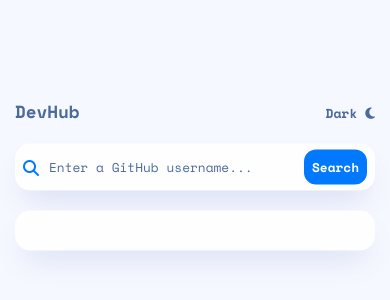
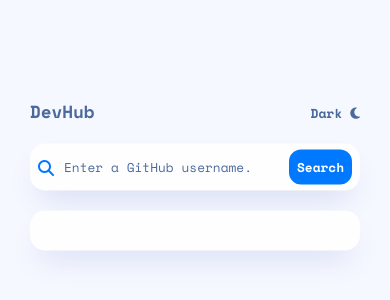
Before and after one commit to codeitmywaywithHarsh07/DevHub, a plain HTML site: page index.html in a window 390 px wide. Shown: the part 248-548 px from the top of the page. Drawn offline with nearby package versions, Linux system fonts and the light colour scheme; no server answers.

Commit message:
Changed Width for Responsiveness

```diff
--- a/style.css
+++ b/style.css
@@ -266,7 +266,7 @@ body{
 
 @media screen and (max-width:768px) {
     .main{
-        width: 360px;
+        width: 330px;
         /* border: 1px solid black; */
         /* margin-top: 10%; */
 
@@ -277,7 +277,7 @@ body{
     }
 
     .search{
-        width: 240px;
+        width: 200px;
         font-size: 0.8rem;
 
     }
```
